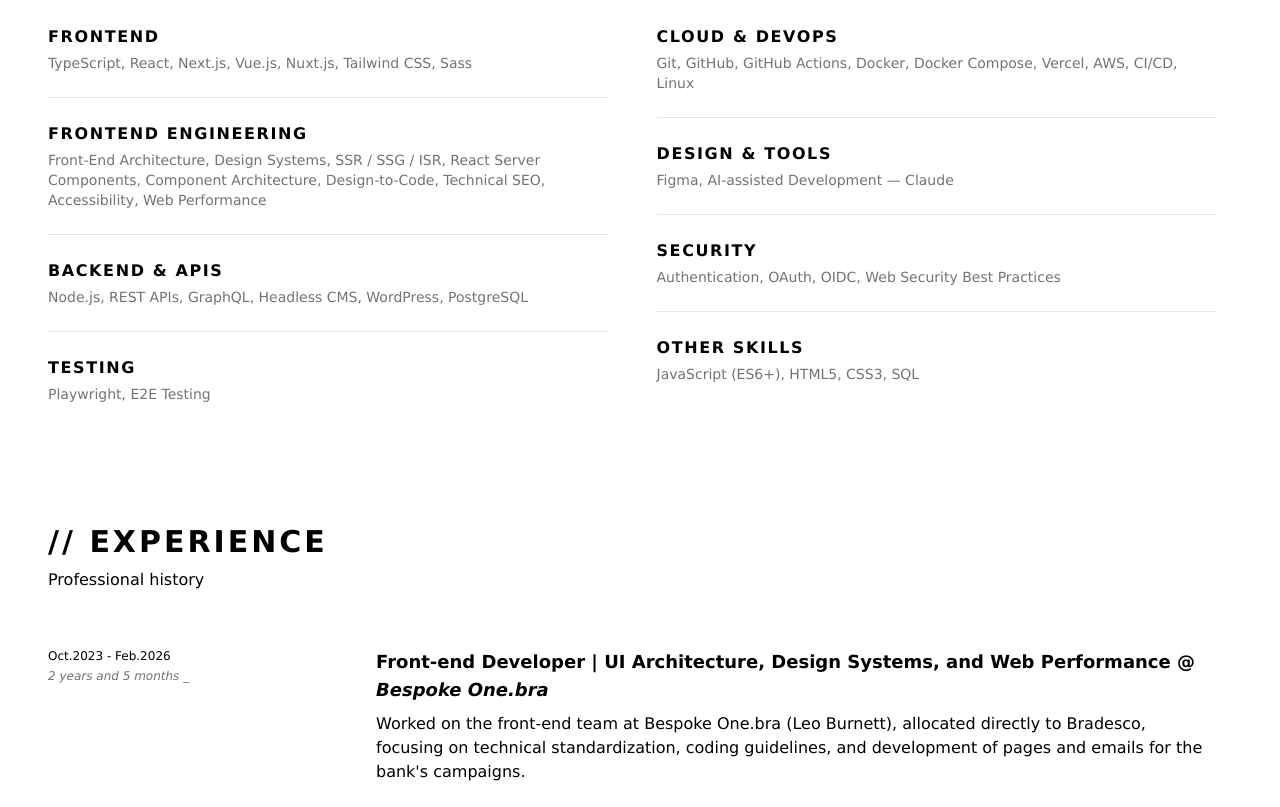
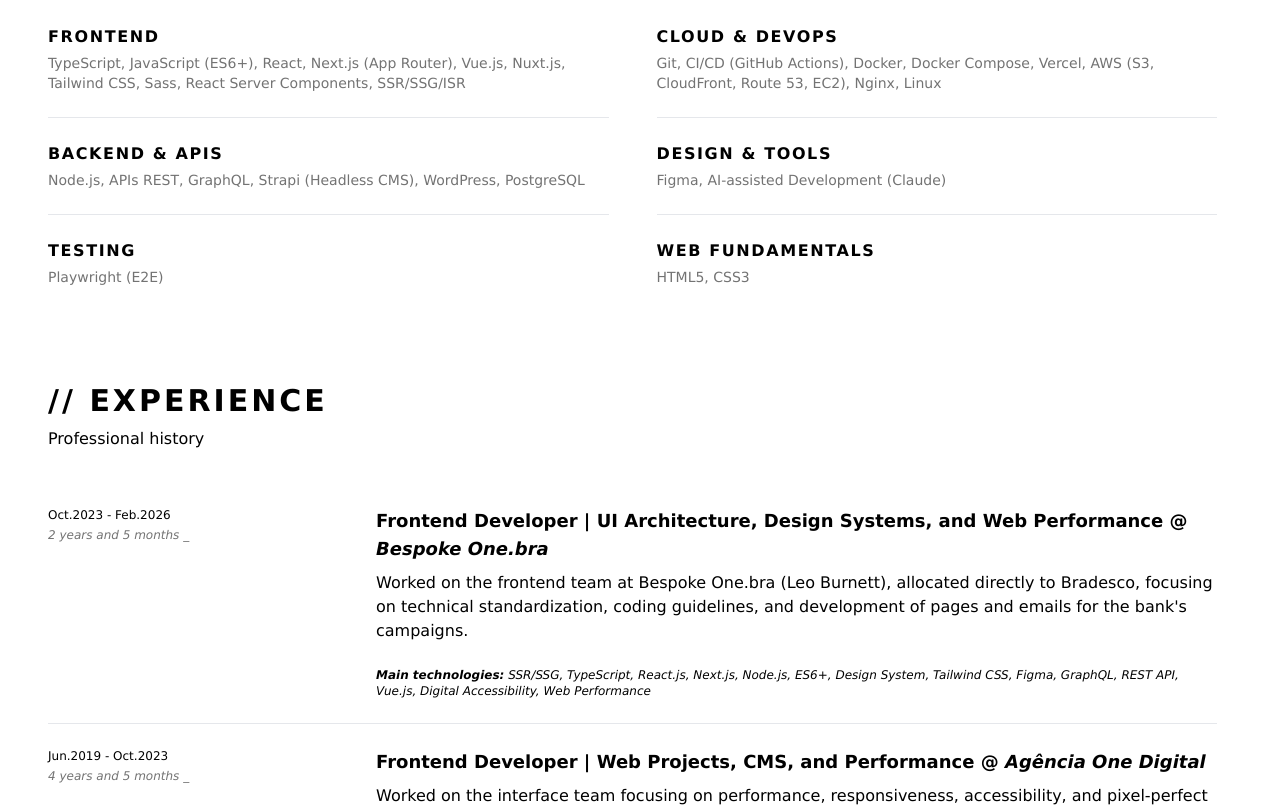
Before and after one commit to victornns/victornns.site, a Next.js app: page /en/portfolio in a window 1280 px wide. Shown: the part 1080-1887 px from the top of the page. Built offline with nearby package versions, Linux system fonts and the light colour scheme.

Commit message:
update content

```diff
--- a/src/components/ui/UIPageMain.tsx
+++ b/src/components/ui/UIPageMain.tsx
@@ -1,7 +1,7 @@
 import type { PropsWithChildren } from "react";
 
 const PAGE_MAIN_CLASSNAME =
-  "flex flex-col gap-24 py-16 sm:py-24 px-6 lg:px-12 max-w-screen-2xl";
+  "grid grid-cols-1 gap-24 py-16 sm:py-24 px-6 lg:px-12 max-w-screen-2xl";
 
 interface UIPageMainProps extends PropsWithChildren {
   className?: string;
--- a/src/content/experiences.ts
+++ b/src/content/experiences.ts
@@ -28,7 +28,7 @@ export const experiencesContent: Record<Locale, ExperiencesContent> = {
     items: [
       {
         id: "one-bra-frontend-developer",
-        role: "Front-end Developer | UI Architecture, Design Systems e Performance Web",
+        role: "Frontend Developer | UI Architecture, Design Systems e Performance Web",
         organizationId: "one-bra-agency",
         period: {
           start: "Out.2023",
@@ -36,7 +36,7 @@ export const experiencesContent: Record<Locale, ExperiencesContent> = {
           total: "2 anos e 5 meses",
         },
         summary: [
-          "Atuação no time de front-end da Bespoke One.bra (Leo Burnett), alocado diretamente no Bradesco, com foco na padronização técnica, definição de padrões de codificação e desenvolvimento de páginas e e-mails das campanhas do banco.",
+          "Atuação no time de frontend da Bespoke One.bra (Leo Burnett), alocado diretamente no Bradesco, com foco na padronização técnica, definição de padrões de codificação e desenvolvimento de páginas e e-mails das campanhas do banco.",
         ],
         technologies: [
           "SSR/SSG",
@@ -57,7 +57,7 @@ export const experiencesContent: Record<Locale, ExperiencesContent> = {
       },
       {
         id: "one-digital-frontend-developer",
-        role: "Front-end Developer | Projetos Web, CMS e Performance",
+        role: "Frontend Developer | Projetos Web, CMS e Performance",
         organizationId: "one-digital-agency",
         period: {
           start: "Jun.2019",
@@ -88,7 +88,7 @@ export const experiencesContent: Record<Locale, ExperiencesContent> = {
       },
       {
         id: "cave-digital-frontend-developer",
-        role: "Front-end Developer | Aplicações híbridas e CMS customizados",
+        role: "Frontend Developer | Aplicações híbridas e CMS customizados",
         organizationId: "cave-digital-agency",
         period: {
           start: "Ago.2018",
@@ -110,7 +110,7 @@ export const experiencesContent: Record<Locale, ExperiencesContent> = {
       },
       {
         id: "profit-e-frontend-developer",
-        role: "Front-end Developer | E-commerce em VTEX",
+        role: "Frontend Developer | E-commerce em VTEX",
         organizationId: "profit-e-agency",
         period: {
           start: "Jun.2018",
@@ -124,7 +124,7 @@ export const experiencesContent: Record<Locale, ExperiencesContent> = {
       },
       {
         id: "l4u-frontend-developer",
-        role: "Front-end Developer | Sites, E-mails e Plataforma Web",
+        role: "Frontend Developer | Sites, E-mails e Plataforma Web",
         organizationId: "l4u-agency",
         period: {
           start: "Set.2016",
@@ -160,7 +160,7 @@ export const experiencesContent: Record<Locale, ExperiencesContent> = {
     items: [
       {
         id: "one-bra-frontend-developer",
-        role: "Front-end Developer | UI Architecture, Design Systems, and Web Performance",
+        role: "Frontend Developer | UI Architecture, Design Systems, and Web Performance",
         organizationId: "one-bra-agency",
         period: {
           start: "Oct.2023",
@@ -168,7 +168,7 @@ export const experiencesContent: Record<Locale, ExperiencesContent> = {
           total: "2 years and 5 months",
         },
         summary: [
-          "Worked on the front-end team at Bespoke One.bra (Leo Burnett), allocated directly to Bradesco, focusing on technical standardization, coding guidelines, and development of pages and emails for the bank's campaigns.",
+          "Worked on the frontend team at Bespoke One.bra (Leo Burnett), allocated directly to Bradesco, focusing on technical standardization, coding guidelines, and development of pages and emails for the bank's campaigns.",
         ],
         technologies: [
           "SSR/SSG",
@@ -189,7 +189,7 @@ export const experiencesContent: Record<Locale, ExperiencesContent> = {
       },
       {
         id: "one-digital-frontend-developer",
-        role: "Front-end Developer | Web Projects, CMS, and Performance",
+        role: "Frontend Developer | Web Projects, CMS, and Performance",
         organizationId: "one-digital-agency",
         period: {
           start: "Jun.2019",
@@ -220,7 +220,7 @@ export const experiencesContent: Record<Locale, ExperiencesContent> = {
       },
       {
         id: "cave-digital-frontend-developer",
-        role: "Front-end Developer | Hybrid Applications and Custom CMS",
+        role: "Frontend Developer | Hybrid Applications and Custom CMS",
         organizationId: "cave-digital-agency",
         period: {
           start: "Aug.2018",
@@ -242,7 +242,7 @@ export const experiencesContent: Record<Locale, ExperiencesContent> = {
       },
       {
         id: "profit-e-frontend-developer",
-        role: "Front-end Developer | E-commerce on VTEX",
+        role: "Frontend Developer | E-commerce on VTEX",
         organizationId: "profit-e-agency",
         period: {
           start: "Jun.2018",
@@ -256,7 +256,7 @@ export const experiencesContent: Record<Locale, ExperiencesContent> = {
       },
       {
         id: "l4u-frontend-developer",
-        role: "Front-end Developer | Websites, Emails, and Web Platform",
+        role: "Frontend Developer | Websites, Emails, and Web Platform",
         organizationId: "l4u-agency",
         period: {
           start: "Sep.2016",
--- a/src/content/techStack.ts
+++ b/src/content/techStack.ts
@@ -13,38 +13,23 @@ export interface TechStackContent {
   columns: TechStackCategory[][];
 }
 
-export const techStackContent: Record<Locale, TechStackContent> = {
-  pt: {
-    title: "Tecnologias",
-    description: "Stack técnica e especialidades",
-    columns: [
+// The stack itself isn't localized — same list, in English, for every locale.
+const techStackColumns: TechStackCategory[][] = [
   [
     {
       id: "frontend",
       title: "Frontend",
       items: [
         "TypeScript",
+        "JavaScript (ES6+)",
         "React",
-            "Next.js",
+        "Next.js (App Router)",
         "Vue.js",
         "Nuxt.js",
         "Tailwind CSS",
         "Sass",
-          ],
-        },
-        {
-          id: "frontend-engineering",
-          title: "Frontend Engineering",
-          items: [
-            "Arquitetura Front-End",
-            "Design Systems",
-            "SSR / SSG / ISR",
         "React Server Components",
-            "Arquitetura de Componentes",
-            "Design-to-Code",
-            "SEO Técnico",
-            "Acessibilidade",
-            "Web Performance",
+        "SSR/SSG/ISR",
       ],
     },
     {
@@ -52,9 +37,9 @@ export const techStackContent: Record<Locale, TechStackContent> = {
       title: "Backend & APIs",
       items: [
         "Node.js",
-            "REST APIs",
+        "APIs REST",
         "GraphQL",
-            "CMS Headless",
+        "Strapi (Headless CMS)",
         "WordPress",
         "PostgreSQL",
       ],
@@ -62,7 +47,7 @@ export const techStackContent: Record<Locale, TechStackContent> = {
     {
       id: "testing",
       title: "Testing",
-          items: ["Playwright", "Testes E2E"],
+      items: ["Playwright (E2E)"],
     },
   ],
   [
@@ -71,127 +56,37 @@ export const techStackContent: Record<Locale, TechStackContent> = {
       title: "Cloud & DevOps",
       items: [
         "Git",
-            "GitHub",
-            "GitHub Actions",
+        "CI/CD (GitHub Actions)",
         "Docker",
         "Docker Compose",
         "Vercel",
-            "AWS",
-            "CI/CD",
+        "AWS (S3, CloudFront, Route 53, EC2)",
+        "Nginx",
         "Linux",
       ],
     },
     {
       id: "design-tools",
       title: "Design & Tools",
-          items: ["Figma", "AI-assisted Development — Claude"],
+      items: ["Figma", "AI-assisted Development (Claude)"],
     },
     {
-          id: "security",
-          title: "Segurança",
-          items: [
-            "Autenticação",
-            "OAuth",
-            "OIDC",
-            "Boas práticas de segurança web",
-          ],
-        },
-        {
-          id: "other",
-          title: "Outros conhecimentos",
-          items: ["JavaScript (ES6+)", "HTML5", "CSS3", "SQL"],
+      id: "web-fundamentals",
+      title: "Web Fundamentals",
+      items: ["HTML5", "CSS3"],
     },
   ],
-    ],
+];
+
+export const techStackContent: Record<Locale, TechStackContent> = {
+  pt: {
+    title: "Tecnologias",
+    description: "Stack e especialidades técnicas",
+    columns: techStackColumns,
   },
   en: {
     title: "Stack",
     description: "Technical stack and specialties",
-    columns: [
-      [
-        {
-          id: "frontend",
-          title: "Frontend",
-          items: [
-            "TypeScript",
-            "React",
-            "Next.js",
-            "Vue.js",
-            "Nuxt.js",
-            "Tailwind CSS",
-            "Sass",
-          ],
-        },
-        {
-          id: "frontend-engineering",
-          title: "Frontend Engineering",
-          items: [
-            "Front-End Architecture",
-            "Design Systems",
-            "SSR / SSG / ISR",
-            "React Server Components",
-            "Component Architecture",
-            "Design-to-Code",
-            "Technical SEO",
-            "Accessibility",
-            "Web Performance",
-          ],
-        },
-        {
-          id: "backend-apis",
-          title: "Backend & APIs",
-          items: [
-            "Node.js",
-            "REST APIs",
-            "GraphQL",
-            "Headless CMS",
-            "WordPress",
-            "PostgreSQL",
-          ],
-        },
-        {
-          id: "testing",
-          title: "Testing",
-          items: ["Playwright", "E2E Testing"],
-        },
-      ],
-      [
-        {
-          id: "cloud-devops",
-          title: "Cloud & DevOps",
-          items: [
-            "Git",
-            "GitHub",
-            "GitHub Actions",
-            "Docker",
-            "Docker Compose",
-            "Vercel",
-            "AWS",
-            "CI/CD",
-            "Linux",
-          ],
-        },
-        {
-          id: "design-tools",
-          title: "Design & Tools",
-          items: ["Figma", "AI-assisted Development — Claude"],
-        },
-        {
-          id: "security",
-          title: "Security",
-          items: [
-            "Authentication",
-            "OAuth",
-            "OIDC",
-            "Web Security Best Practices",
-          ],
-        },
-        {
-          id: "other",
-          title: "Other Skills",
-          items: ["JavaScript (ES6+)", "HTML5", "CSS3", "SQL"],
-        },
-      ],
-    ],
+    columns: techStackColumns,
   },
 };
--- a/src/views/TechStackSection.tsx
+++ b/src/views/TechStackSection.tsx
@@ -17,7 +17,7 @@ function CategoryBlock({ category }: CategoryBlockProps) {
   const { title, items } = category;
 
   return (
-    <li className="py-6">
+    <li className="py-6 last:pb-0">
       <h3 className="text-wide-tracking mb-1 font-bold">{title}</h3>
       <p className="text-sm text-muted">{items.join(", ")}</p>
     </li>
@@ -26,7 +26,6 @@ function CategoryBlock({ category }: CategoryBlockProps) {
 
 type TechStackColumnProps = {
   categories: TechStackCategory[];
-  /** Only non-first columns need a mobile-only top divider; side by side on desktop they don't. */
   isFirstColumn: boolean;
 };
 
@@ -48,7 +47,7 @@ export function TechStackSection({ locale }: TechStackSectionProps) {
 
   return (
     <UISection id="stack" title={title} description={description}>
-      <div className="grid grid-cols-1 gap-x-12 border-t pt-10 sm:grid-cols-2">
+      <div className="grid grid-cols-1 gap-x-12 gap-y-6 border-t pt-10 sm:grid-cols-2 sm:gap-y-0">
         {columns.map((categories, columnIndex) => (
           <TechStackColumn
             key={columnIndex}
```
Also changed, not shown: src/content/about.ts (+6 -6 lines). Lines whose indentation alone changed are shown as unchanged.
